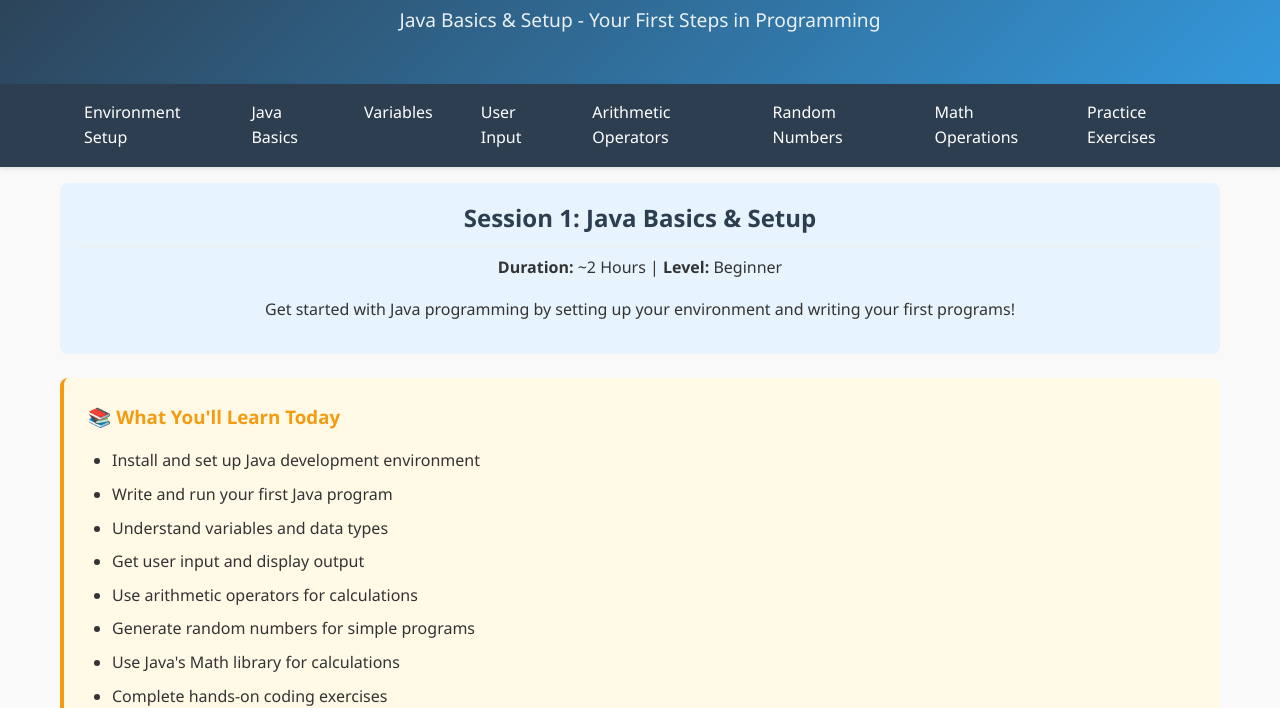
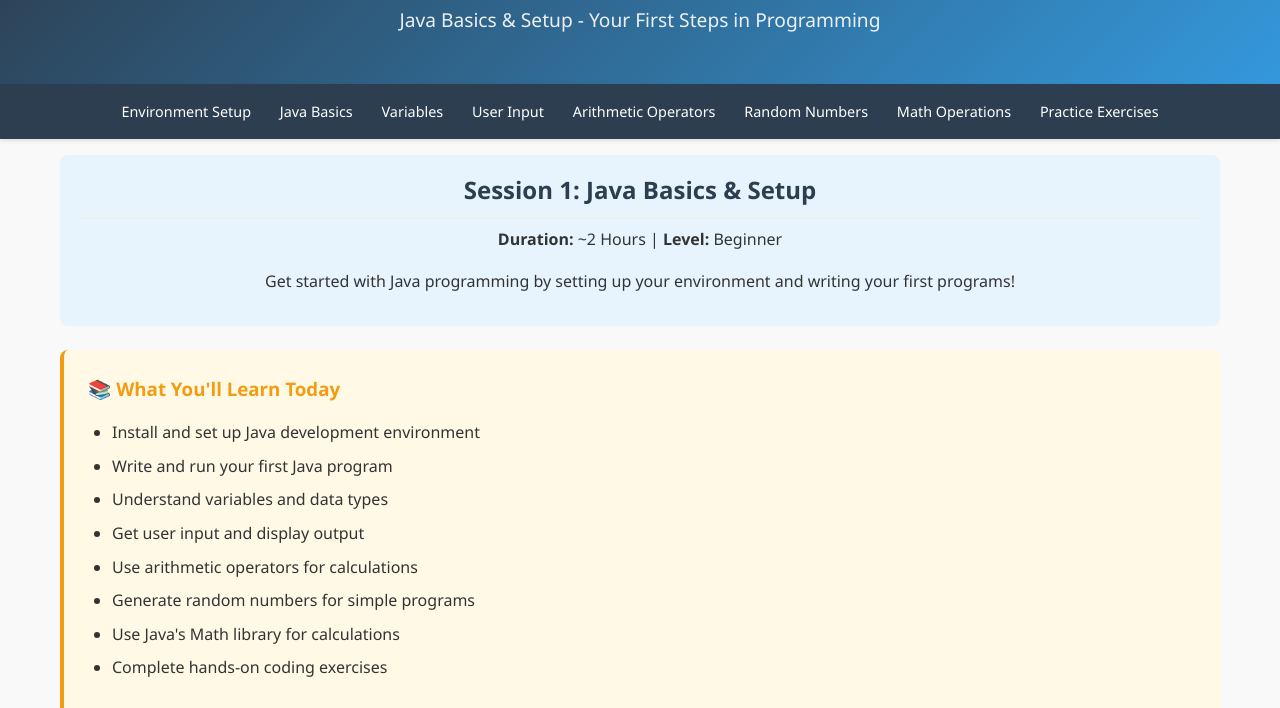
Before and after one commit to EzzianiMoha/JavaBootcamp, a plain HTML site: page session1.html in a window 1280 px wide. Shown: the part 99-807 px from the top of the page. Drawn offline with Linux system fonts and the light colour scheme.

Commit message:
Update session1.html

```diff
--- a/session1.html
+++ b/session1.html
@@ -91,8 +91,9 @@
             display: block;
             color: white;
             text-decoration: none;
-            padding: 1rem 1.5rem;
+            padding: 1rem 0.9rem;
             transition: background-color 0.3s;
+            font-size: 0.9rem;
         }
 
         nav a:hover {
@@ -1238,4 +1239,5 @@ public class TimeConverter {
         }
     </script>
 </body>
+
 </html>
```
